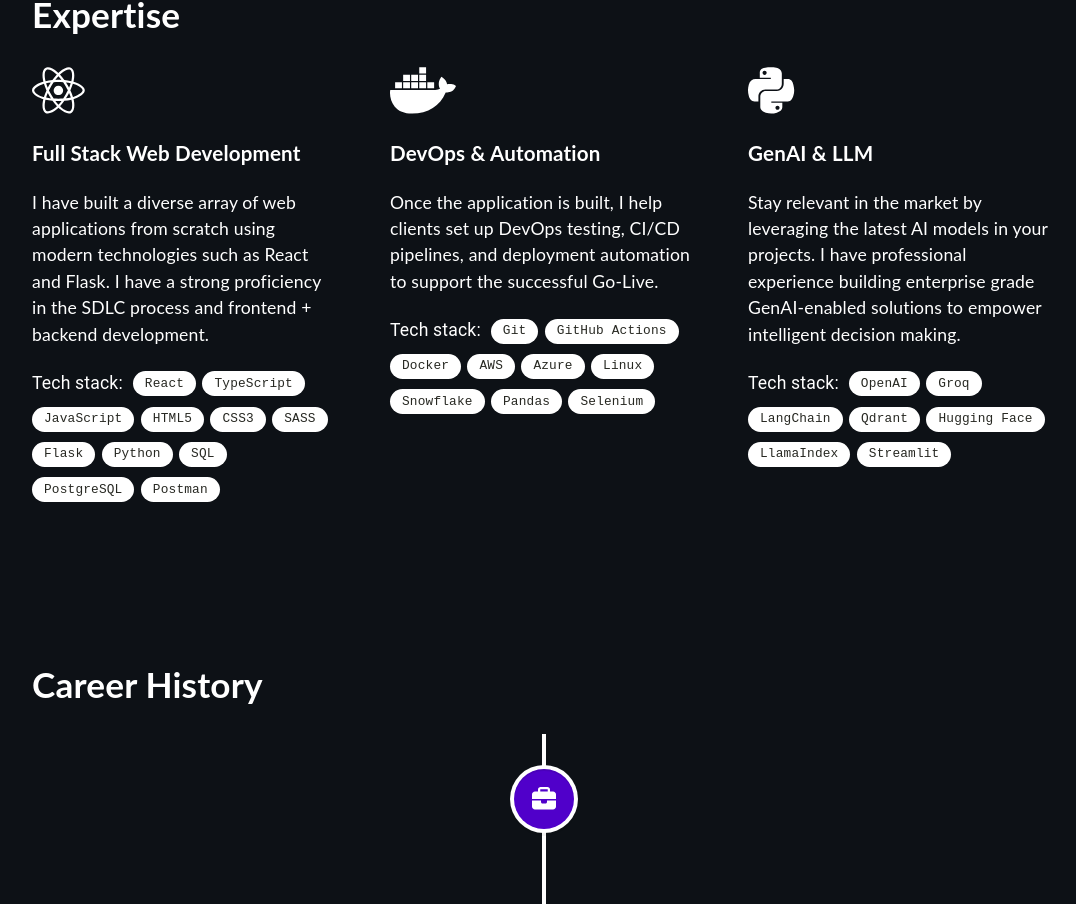
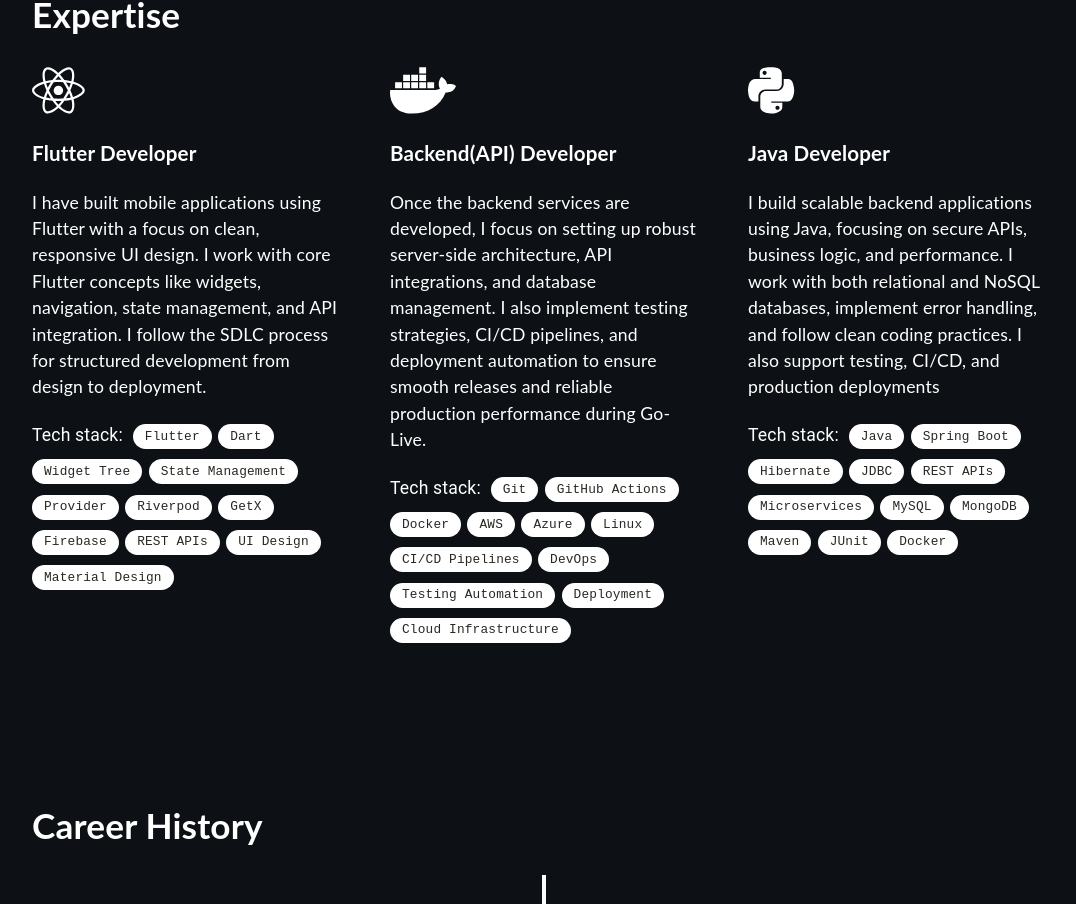
Before and after one commit to marvellousisaiah3/portfolio, a React (Create React App) app: page / in a window 1280 px wide. Shown: the part 928-1832 px from the top of the page, without its empty margins (96-1172 px from the left). Built offline with nearby package versions, Linux system fonts and the light colour scheme.

Commit message:
added jobs and description

```diff
--- a/src/components/Expertise.tsx
+++ b/src/components/Expertise.tsx
@@ -6,17 +6,17 @@ import Chip from '@mui/material/Chip';
 import '../assets/styles/Expertise.scss';
 
 const labelsFirst = [
-    "React",
-    "TypeScript",
-    "JavaScript",
-    "HTML5",
-    "CSS3",
-    "SASS",
-    "Flask",
-    "Python",
-    "SQL",
-    "PostgreSQL",
-    "Postman"
+    "Flutter",
+    "Dart",
+    "Widget Tree",
+    "State Management",
+    "Provider",
+    "Riverpod",
+    "GetX",
+    "Firebase",
+    "REST APIs",
+    "UI Design",
+    "Material Design"
 ];
 
 const labelsSecond = [
@@ -26,19 +26,25 @@ const labelsSecond = [
     "AWS",
     "Azure",
     "Linux",
-    "Snowflake",
-    "Pandas",
-    "Selenium",
+    "CI/CD Pipelines",
+    "DevOps",
+    "Testing Automation",
+    "Deployment",
+    "Cloud Infrastructure"
 ];
 
 const labelsThird = [
-    "OpenAI",
-    "Groq",
-    "LangChain",
-    "Qdrant",
-    "Hugging Face",
-    "LlamaIndex",
-    "Streamlit",
+    "Java",
+    "Spring Boot",
+    "Hibernate",
+    "JDBC",
+    "REST APIs",
+    "Microservices",
+    "MySQL",
+    "MongoDB",
+    "Maven",
+    "JUnit",
+    "Docker"
 ];
 
 function Expertise() {
@@ -49,8 +55,8 @@ function Expertise() {
             <div className="skills-grid">
                 <div className="skill">
                     <FontAwesomeIcon icon={faReact} size="3x"/>
-                    <h3>Full Stack Web Development</h3>
-                    <p>I have built a diverse array of web applications from scratch using modern technologies such as React and Flask. I have a strong proficiency in the SDLC process and frontend + backend development.</p>
+                    <h3>Flutter Developer</h3>
+                    <p>I have built mobile applications using Flutter with a focus on clean, responsive UI design. I work with core Flutter concepts like widgets, navigation, state management, and API integration. I follow the SDLC process for structured development from design to deployment.</p>
                     <div className="flex-chips">
                         <span className="chip-title">Tech stack:</span>
                         {labelsFirst.map((label, index) => (
@@ -61,8 +67,8 @@ function Expertise() {
 
                 <div className="skill">
                     <FontAwesomeIcon icon={faDocker} size="3x"/>
-                    <h3>DevOps & Automation</h3>
-                    <p>Once the application is built, I help clients set up DevOps testing, CI/CD pipelines, and deployment automation to support the successful Go-Live.</p>
+                    <h3>Backend(API) Developer</h3>
+                    <p>Once the backend services are developed, I focus on setting up robust server-side architecture, API integrations, and database management. I also implement testing strategies, CI/CD pipelines, and deployment automation to ensure smooth releases and reliable production performance during Go-Live.</p>
                     <div className="flex-chips">
                         <span className="chip-title">Tech stack:</span>
                         {labelsSecond.map((label, index) => (
@@ -73,8 +79,8 @@ function Expertise() {
 
                 <div className="skill">
                     <FontAwesomeIcon icon={faPython} size="3x"/>
-                    <h3>GenAI & LLM</h3>
-                    <p>Stay relevant in the market by leveraging the latest AI models in your projects. I have professional experience building enterprise grade GenAI-enabled solutions to empower intelligent decision making.</p>
+                    <h3>Java Developer</h3>
+                    <p>I build scalable backend applications using Java, focusing on secure APIs, business logic, and performance. I work with both relational and NoSQL databases, implement error handling, and follow clean coding practices. I also support testing, CI/CD, and production deployments</p>
                     <div className="flex-chips">
                         <span className="chip-title">Tech stack:</span>
                         {labelsThird.map((label, index) => (
--- a/src/react-app-env.d.ts
+++ b/src/react-app-env.d.ts
@@ -1,2 +1,3 @@
 /// <reference types="react-scripts" />
 declare module '*.scss';
+declare module '*.min.css';
```
